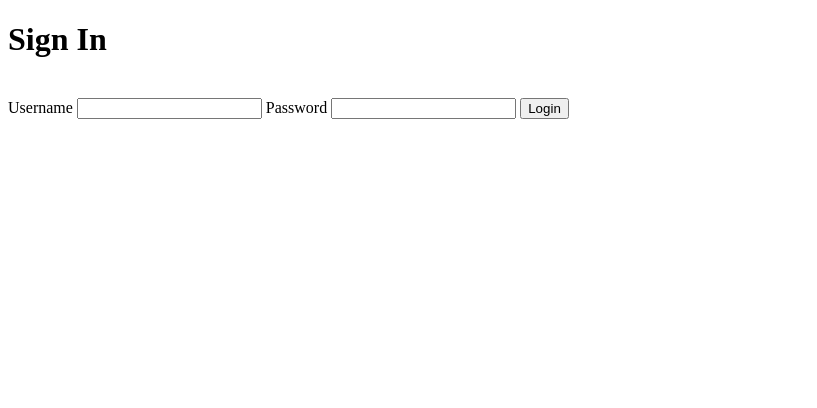
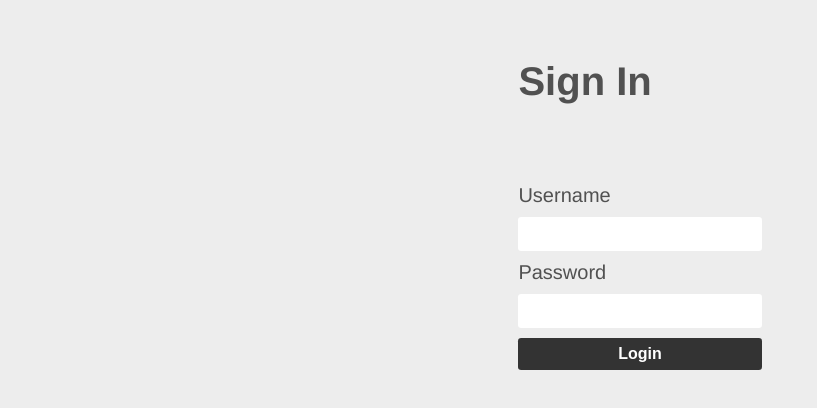
Before and after one commit to Baran6688/Movie-Library, a website: page views/login.html in a window 1280 px wide. Shown: the whole page, without its empty margins (0-817 px from the left). Drawn offline with Linux system fonts and the light colour scheme.

Commit message:
Fixing CSS

```diff
--- a/views/login.html
+++ b/views/login.html
@@ -6,9 +6,20 @@
     <meta http-equiv="X-UA-Compatible" content="IE=edge">
     <meta name="viewport" content="width=device-width, initial-scale=1.0">
     <title>Login Page</title>
+    <link rel="stylesheet" href="/styles.css">
+
 </head>
+<style>
+    #loginForm {
+        display: flex;
+        width: 20%;
+        flex-direction: column;
+        gap: 10px;
+    }
+</style>
 
 <body>
+    <main>
         <form id="loginForm">
             <h1>Sign In</h1>
             <span id="message"></span>
@@ -19,6 +30,7 @@
             <input type="text" id="password" name="password">
             <button type="submit">Login</button>
         </form>
+    </main>
 
     <script>
 
```
Also changed, not shown: views/newActor.html (+8 -0 lines), views/newMovie.html (+8 -0 lines), views/register.html (+13 -0 lines), views/updateMovie.html (+14 -4 lines). Lines whose indentation alone changed are shown as unchanged.
